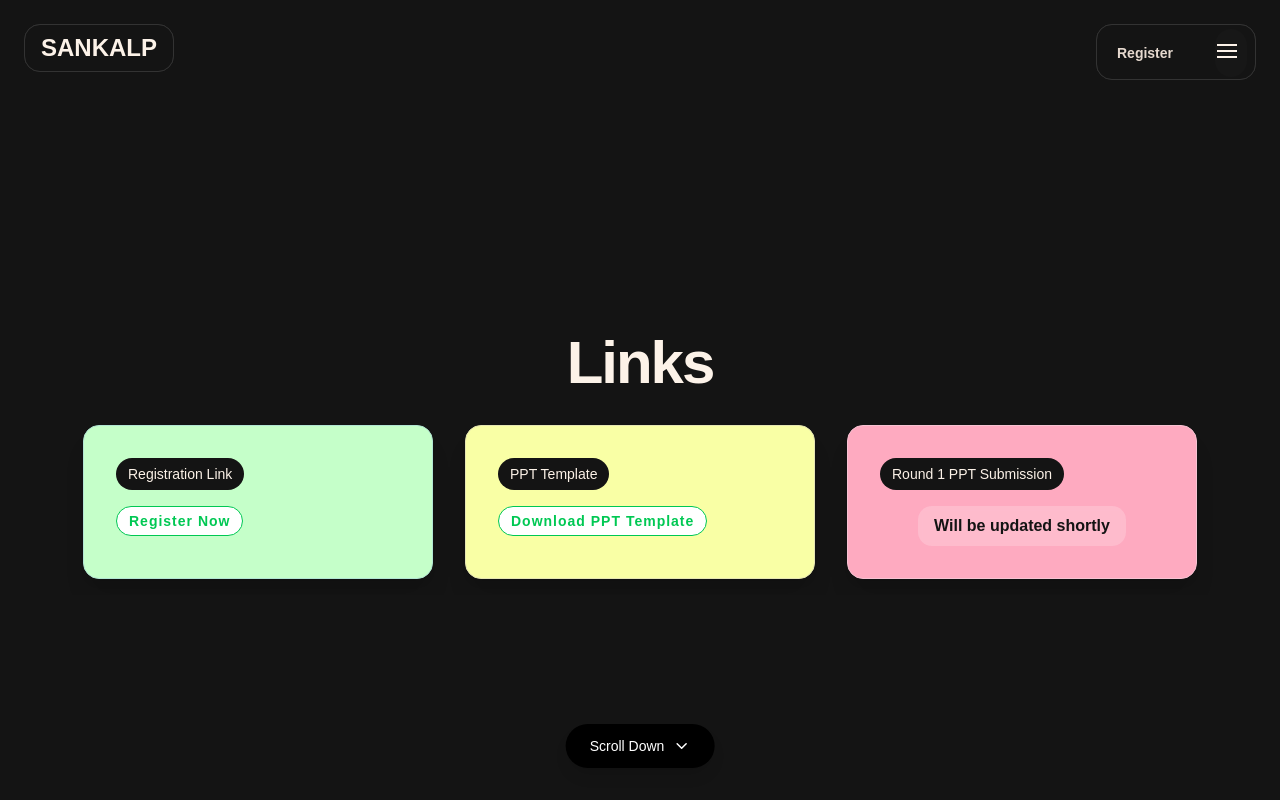
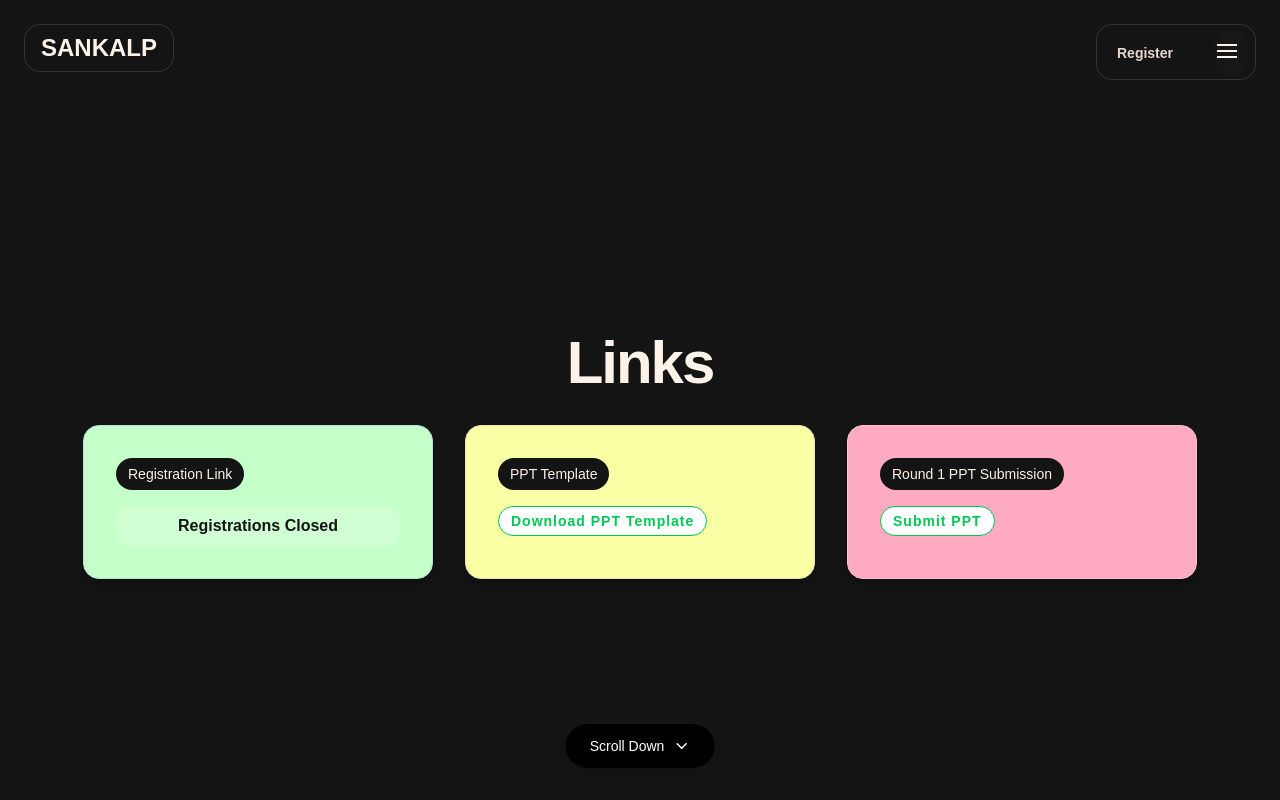
Before and after one commit to Roshitha-Kommana/Sankalp2025, a Next.js app: page /resources in a window 1280 px wide. Shown: the top 800 px of the page. Built offline with nearby package versions, Linux system fonts and the light colour scheme; a web font is replaced by a local one.

Commit message:
updated links

```diff
--- a/src/app/resources/page.tsx
+++ b/src/app/resources/page.tsx
@@ -18,14 +18,9 @@ export default function LinksPage() {
                   Registration Link
                 </span>
               </div>
-              <Link
-                href="https://docs.google.com/forms/d/e/1FAIpQLSekd7fI8QG8dnel75GyOnAaf9VSpwTZwtWAkbmnli0k6KMpOA/viewform"
-                target="_blank"
-                className="font-extrabold text-sm px-3 py-1 rounded-full border border-[#00C853] bg-white text-[#00C853] hover:bg-[#00C853] hover:text-white active:bg-[#00C853] active:text-white transition-colors duration-200 w-fit"
-                style={{letterSpacing: '1px', textDecoration: 'none', display: 'inline-block'}}
-              >
-                Register Now
-              </Link>
+              <span className="font-extrabold text-base px-4 py-2 rounded-xl bg-[#ffffff33] text-[#141414] text-center select-none" style={{backdropFilter:'blur(2px)'}}>
+                Registrations Closed
+              </span>
             </div>
             {/* PPT Template Card */}
             <div className="w-full sm:min-w-[320px] sm:max-w-[350px] sm:w-full rounded-2xl p-5 md:p-8 bg-[#f9ffa5] text-[#141414] flex flex-col gap-3 shadow-xl border border-[#e6e6b2]">
@@ -49,11 +44,15 @@ export default function LinksPage() {
                   Round 1 PPT Submission
                 </span>
               </div>
-              <div className="flex flex-1 items-center justify-center">
-                <span className="font-extrabold text-base px-4 py-2 rounded-xl bg-[#ffffff33] text-[#141414] text-center select-none" style={{backdropFilter:'blur(2px)'}}>
-                  Will be updated shortly
-                </span>
-              </div>
+              <a
+                href="https://forms.gle/ST6t2GCM7NQn1NyU8"
+                target="_blank"
+                rel="noopener noreferrer"
+                className="font-extrabold text-sm px-3 py-1 rounded-full border border-[#00C853] bg-white text-[#00C853] hover:bg-[#00C853] hover:text-white active:bg-[#00C853] active:text-white transition-colors duration-200 w-fit"
+                style={{letterSpacing: '1px', textDecoration: 'none', display: 'inline-block'}}
+              >
+                Submit PPT
+              </a>
             </div>
           </div>
         </section>
```
